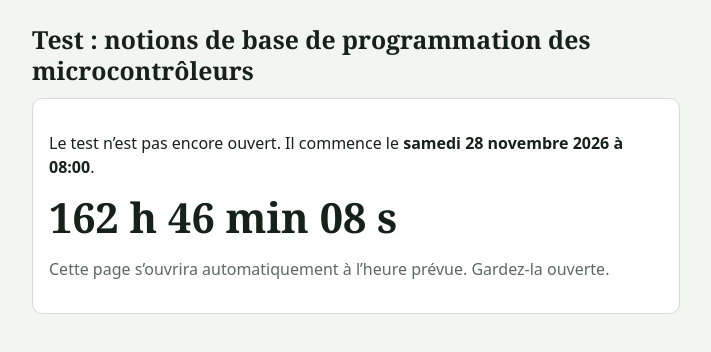
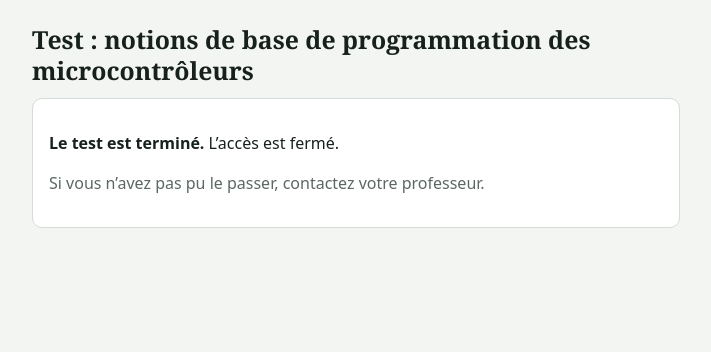
Before and after one commit to Capacity26/Test-micro, a plain HTML site: page index.html in a window 1280 px wide. Shown: the whole page, without its empty margins (284-995 px from the left). Drawn offline with Linux system fonts and the light colour scheme.

Commit message:
Update test start date in index.html

```diff
--- a/index.html
+++ b/index.html
@@ -82,7 +82,7 @@ legend{font-weight:700;padding:0 6px;max-width:100%}
    ===================================================================== */
 const CONFIG = {
   titre: "Test : notions de base de programmation des microcontrôleurs",
-  debut: "2026-11-28T08:00",   // date et heure de début : AAAA-MM-JJTHH:MM (heure locale)
+  debut: "2026-11-20T15:20",   // date et heure de début : AAAA-MM-JJTHH:MM (heure locale)
   dureeMinutes: 20,            // durée du test ; l’accès se ferme à début + durée
   questions: [
     // { q: "Texte de la question", choix: ["A","B","C","D"], bonne: indice de la bonne réponse (0 = premier choix), points: 2 }
```
